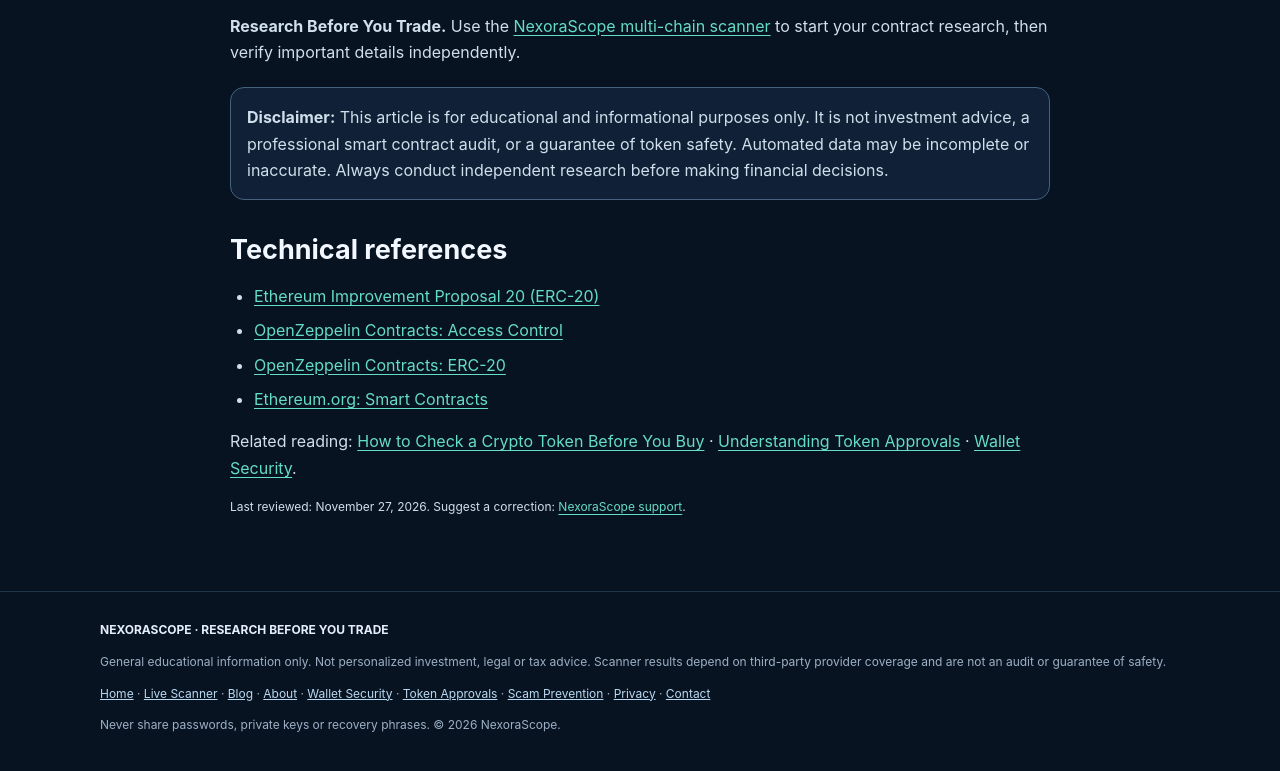
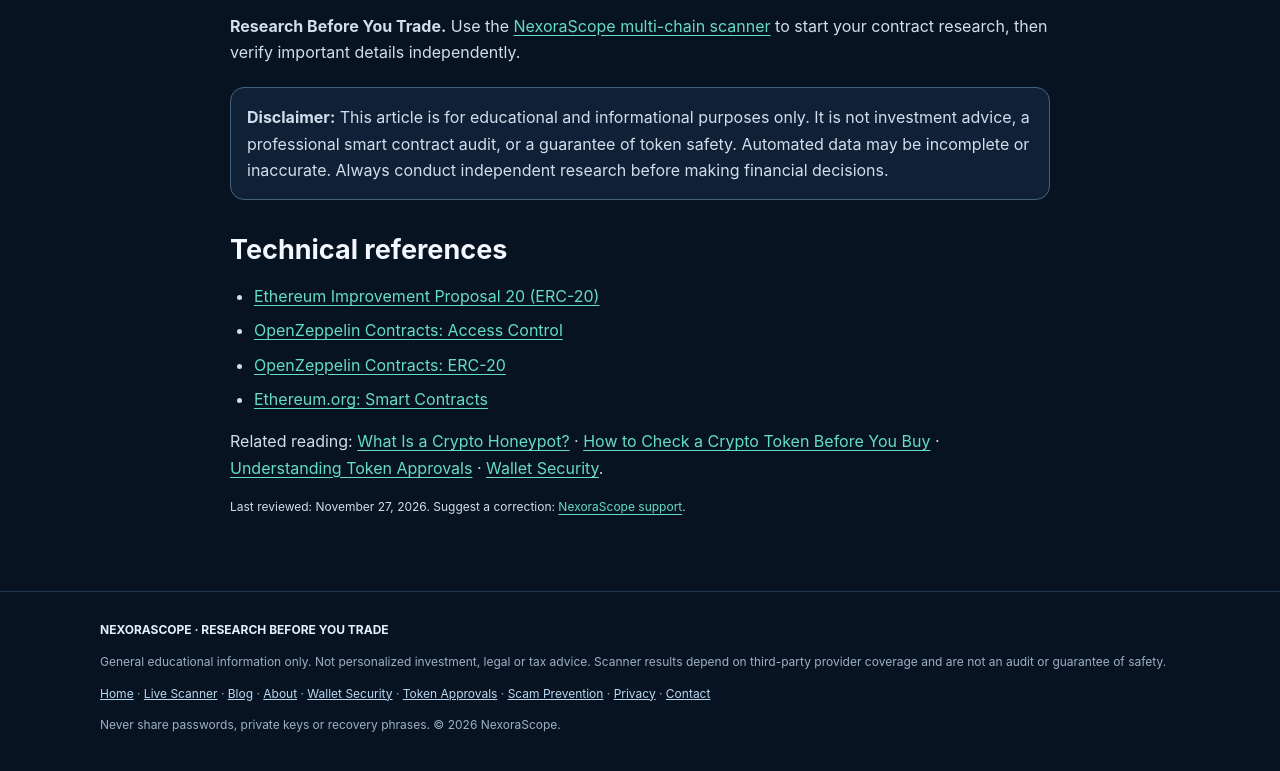
Before and after one commit to liuyinfang666-beep/nexorascope, a plain HTML site: page what-is-token-minting-function.html in a window 1280 px wide. Shown: the part 5451-6222 px from the top of the page. Drawn offline with Linux system fonts and the light colour scheme.

Commit message:
Link minting guide to honeypot article

```diff
--- a/what-is-token-minting-function.html
+++ b/what-is-token-minting-function.html
@@ -60,7 +60,7 @@
 <div class="notice"><strong>Disclaimer:</strong> This article is for educational and informational purposes only. It is not investment advice, a professional smart contract audit, or a guarantee of token safety. Automated data may be incomplete or inaccurate. Always conduct independent research before making financial decisions.</div>
 <h2>Technical references</h2>
 <ul><li><a href="https://eips.ethereum.org/EIPS/eip-20" target="_blank" rel="noopener noreferrer">Ethereum Improvement Proposal 20 (ERC-20)</a></li><li><a href="https://docs.openzeppelin.com/contracts/5.x/access-control" target="_blank" rel="noopener noreferrer">OpenZeppelin Contracts: Access Control</a></li><li><a href="https://docs.openzeppelin.com/contracts/5.x/erc20" target="_blank" rel="noopener noreferrer">OpenZeppelin Contracts: ERC-20</a></li><li><a href="https://ethereum.org/en/developers/docs/smart-contracts/" target="_blank" rel="noopener noreferrer">Ethereum.org: Smart Contracts</a></li></ul>
-<p>Related reading: <a href="how-to-check-crypto-token-before-buy.html">How to Check a Crypto Token Before You Buy</a> · <a href="token-approval.html">Understanding Token Approvals</a> · <a href="wallet-security.html">Wallet Security</a>.</p>
+<p>Related reading: <a href="what-is-a-crypto-honeypot.html">What Is a Crypto Honeypot?</a> · <a href="how-to-check-crypto-token-before-buy.html">How to Check a Crypto Token Before You Buy</a> · <a href="token-approval.html">Understanding Token Approvals</a> · <a href="wallet-security.html">Wallet Security</a>.</p>
 <p class="fine">Last reviewed: November 27, 2026. Suggest a correction: <a href="mailto:NexoraScopesupport@gmail.com">NexoraScope support</a>.</p>
 </div></section></main>
 <footer><div class="wrap"><strong>NEXORASCOPE · RESEARCH BEFORE YOU TRADE</strong><p>General educational information only. Not personalized investment, legal or tax advice. Scanner results depend on third-party provider coverage and are not an audit or guarantee of safety.</p><p><a href="index.html">Home</a> · <a href="scanner.html">Live Scanner</a> · <a href="blog.html">Blog</a> · <a href="about.html">About</a> · <a href="wallet-security.html">Wallet Security</a> · <a href="token-approval.html">Token Approvals</a> · <a href="crypto-scams.html">Scam Prevention</a> · <a href="privacy.html">Privacy</a> · <a href="contact.html">Contact</a></p><p>Never share passwords, private keys or recovery phrases. © 2026 NexoraScope.</p></div></footer></body></html>
```
